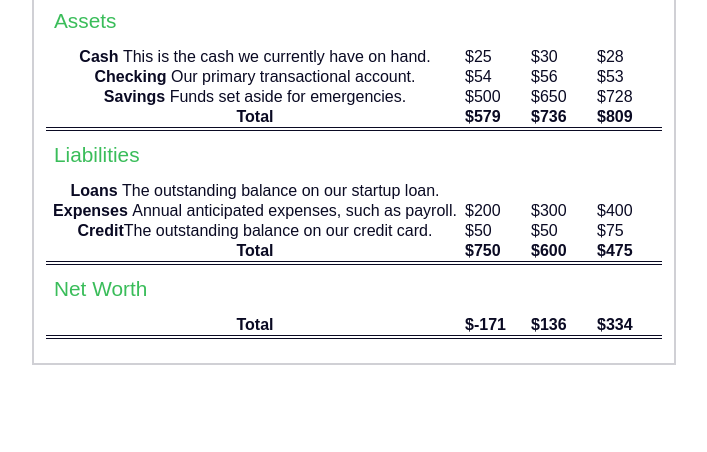
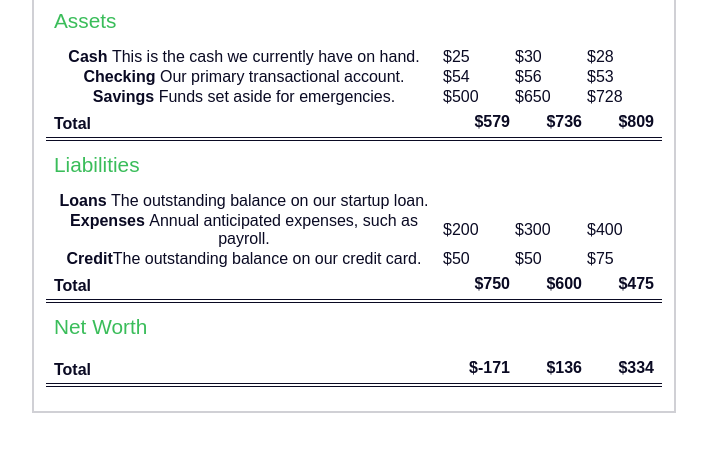
Before and after one commit to Reynyel/CSS-Balance-Sheet, a plain HTML site: page index.html in a window 1280 px wide. Shown: the part 164-616 px from the top of the page, without its empty margins (286-993 px from the left). Drawn offline with Linux system fonts and the light colour scheme.

Commit message:
adjusted text alignment in total and added hover

```diff
--- a/styles.css
+++ b/styles.css
@@ -107,3 +107,21 @@ tr[class="total"]{
     border-bottom: 4px double #0a0a23;
     font-weight: bold;
 }
+
+tr[class="total"] th{
+    text-align: left;
+    padding: 0.5rem 0 0.25rem 0.5rem;
+}
+
+tr.total td{
+    text-align: right;
+    padding: 0 0.25rem;
+}
+
+tr.total td:nth-of-type(3){
+    padding-right: 0.5rem;
+}
+
+tr.total:hover{
+    background: #94f3ac;
+}
```
